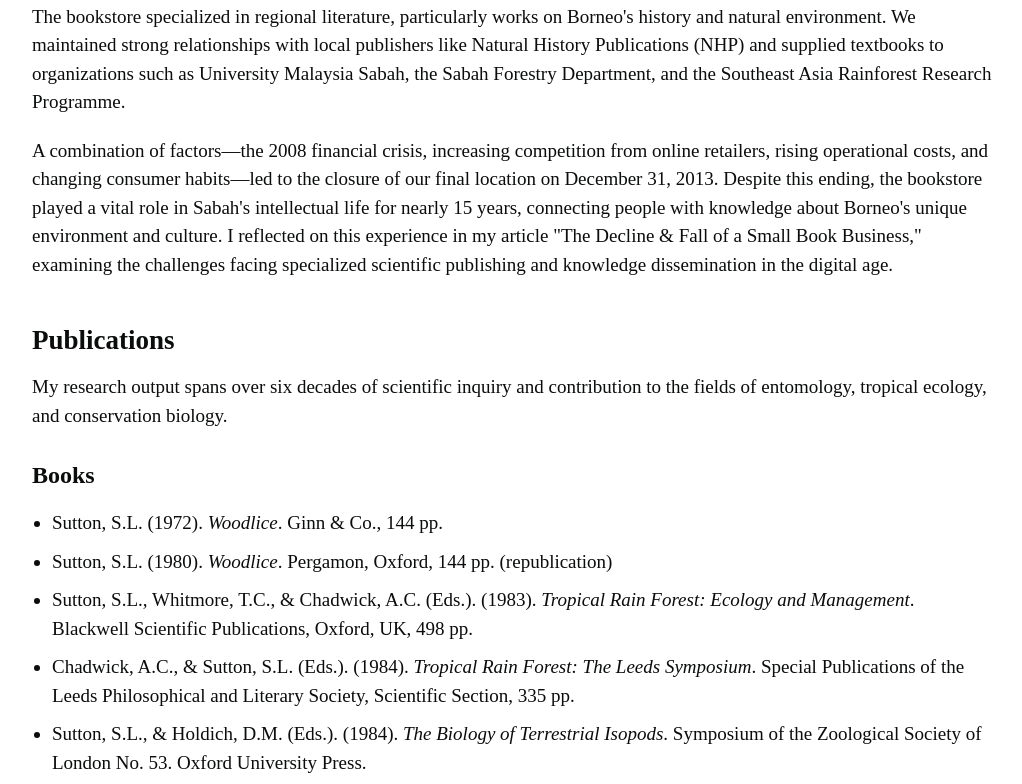
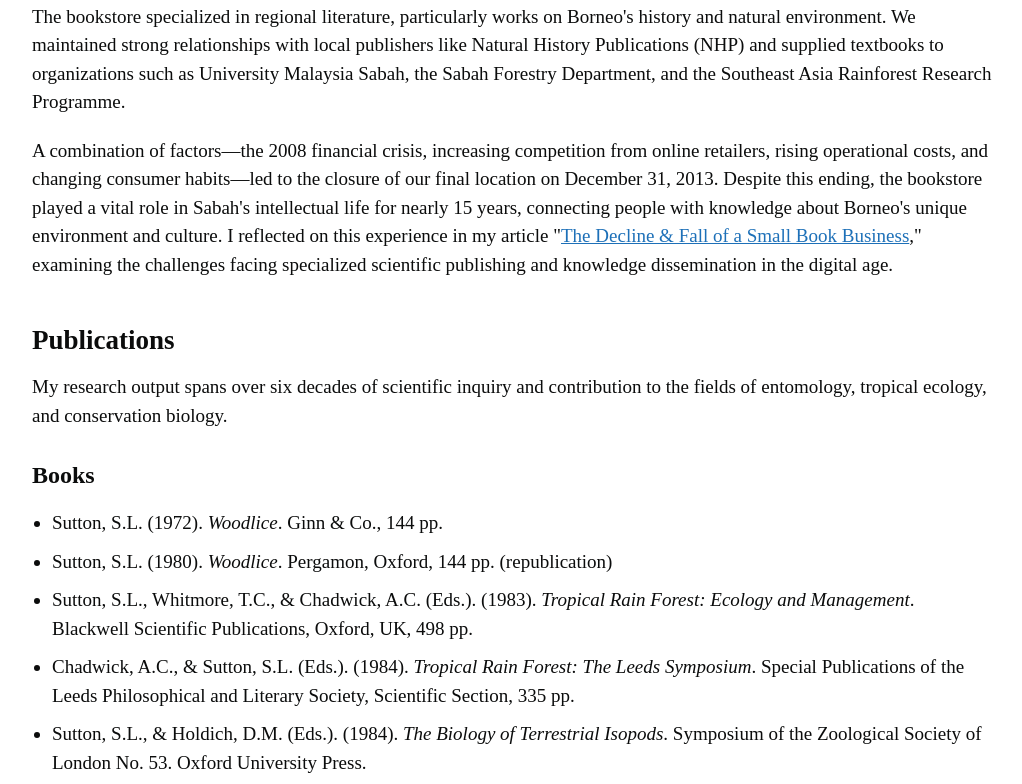
Before and after one commit to stephen-sutton/stephen-sutton.github.io, a plain HTML site: page index.html in a window 1280 px wide. Shown: the part 2672-3456 px from the top of the page, without its empty margins (128-1150 px from the left). Drawn offline with Linux system fonts and the light colour scheme.

Commit message:
Update index.html

```diff
--- a/index.html
+++ b/index.html
@@ -148,7 +148,7 @@
 
     <p>The bookstore specialized in regional literature, particularly works on Borneo's history and natural environment. We maintained strong relationships with local publishers like Natural History Publications (NHP) and supplied textbooks to organizations such as University Malaysia Sabah, the Sabah Forestry Department, and the Southeast Asia Rainforest Research Programme.</p>
 
-    <p>A combination of factors—the 2008 financial crisis, increasing competition from online retailers, rising operational costs, and changing consumer habits—led to the closure of our final location on December 31, 2013. Despite this ending, the bookstore played a vital role in Sabah's intellectual life for nearly 15 years, connecting people with knowledge about Borneo's unique environment and culture. I reflected on this experience in my article "The Decline &amp; Fall of a Small Book Business," examining the challenges facing specialized scientific publishing and knowledge dissemination in the digital age.</p>
+    <p>A combination of factors—the 2008 financial crisis, increasing competition from online retailers, rising operational costs, and changing consumer habits—led to the closure of our final location on December 31, 2013. Despite this ending, the bookstore played a vital role in Sabah's intellectual life for nearly 15 years, connecting people with knowledge about Borneo's unique environment and culture. I reflected on this experience in my article "<a href="https://web.archive.org/web/20250208062040/https://stephensutton.info/decline-fall-of-a-small-book-business/">The Decline &amp; Fall of a Small Book Business</a>," examining the challenges facing specialized scientific publishing and knowledge dissemination in the digital age.</p>
 
     <h2>Publications</h2>
 
```
